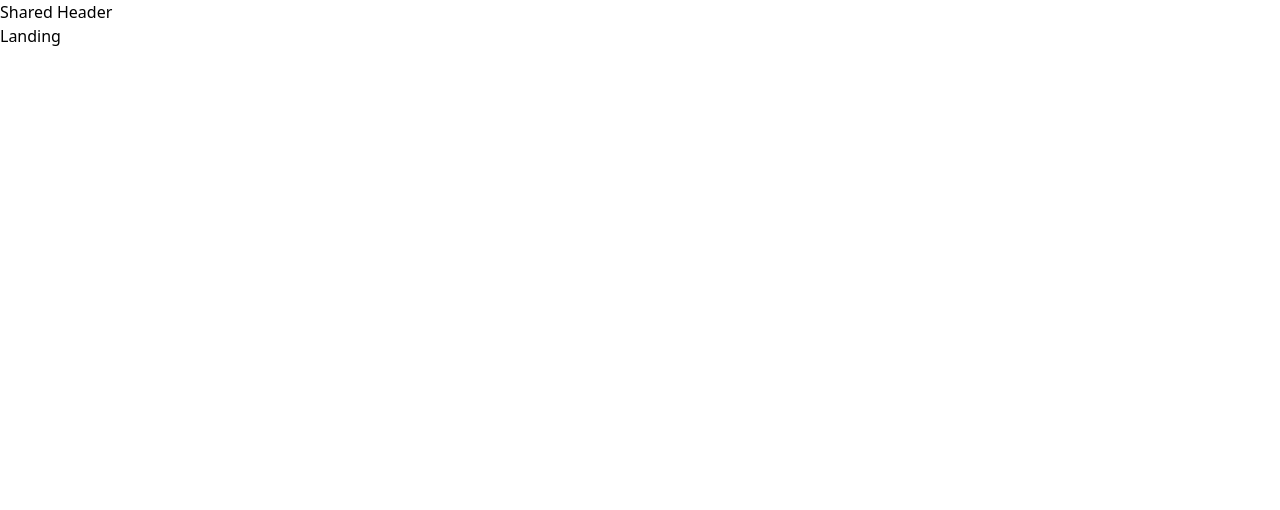
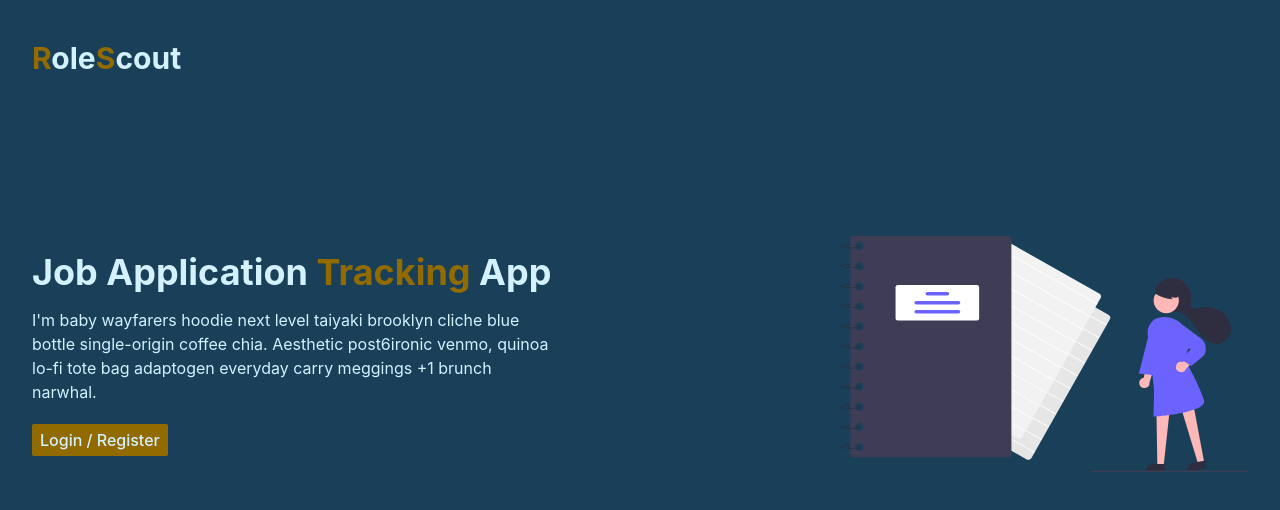
Before and after one commit to S-Abdullahi/role-scout, a React (Create React App) app: page / in a window 1280 px wide. Shown: the top 510 px of the page. Built offline with nearby package versions, Linux system fonts and the light colour scheme.

Commit message:
landing page

```diff
--- a/public/index.html
+++ b/public/index.html
@@ -7,7 +7,7 @@
     <meta name="theme-color" content="#000000" />
     <meta
       name="description"
-      content="Web site created using create-react-app"
+      content="App created to track job applications for those looking forward to secure a new job role"
     />
     <link rel="apple-touch-icon" href="%PUBLIC_URL%/logo192.png" />
     <!--
@@ -24,7 +24,7 @@
       work correctly both with client-side routing and a non-root public URL.
       Learn how to configure a non-root public URL by running `npm run build`.
     -->
-    <title>React App</title>
+    <title>Role Scout</title>
   </head>
   <body>
     <noscript>You need to enable JavaScript to run this app.</noscript>
--- a/src/App.js
+++ b/src/App.js
@@ -6,16 +6,14 @@ function App() {
   return (
     <BrowserRouter>
       <Routes>
-      <Route path="/" element={<SharedHeader/>}>
-        <Route index path="" element={<Landing />} />
-        <Route path="add-jobs" element={<AddJobs />} />
-        <Route path="all-jobs" element={<AllJobs />} />
-        <Route path="dashboard" element={<Home />} />
-      </Route>
-      <Route path="*" element={<Error/>}/>
-
+        <Route path="/" element={<Landing />} />
+        <Route path="/" element={<SharedHeader />}>
+          <Route path="add-jobs" element={<AddJobs />} />
+          <Route path="all-jobs" element={<AllJobs />} />
+          <Route path="dashboard" element={<Home />} />
+        </Route>
+        <Route path="*" element={<Error />} />
       </Routes>
-
     </BrowserRouter>
   );
 }
--- a/src/index.css
+++ b/src/index.css
@@ -2,7 +2,13 @@
 @tailwind components;
 @tailwind utilities;
 
-/* body {
+*{
+  padding: 0;
+  margin: 0;
+  box-sizing: border-box;
+}
+body {
+  padding: 0;
   margin: 0;
   font-family: -apple-system, BlinkMacSystemFont, 'Segoe UI', 'Roboto', 'Oxygen',
     'Ubuntu', 'Cantarell', 'Fira Sans', 'Droid Sans', 'Helvetica Neue',
@@ -14,4 +20,4 @@
 code {
   font-family: source-code-pro, Menlo, Monaco, Consolas, 'Courier New',
     monospace;
-} */
+}
--- a/src/pages/Landing.js
+++ b/src/pages/Landing.js
@@ -1,9 +1,38 @@
-import React from 'react'
+import React from "react";
+import { Link } from "react-router-dom";
+import landing from '../assets/landing.svg'
 
 const Landing = () => {
   return (
-    <div>Landing</div>
-  )
-}
+    <div className=" bg-[#194058] h-screen px-8 ">
+      <div className="pt-10 text-3xl font-bold text-[#d3f1ff]">
+        {" "}
+        <span className="text-[#926b00]">R</span>ole
+        <span className="text-[#926b00]">S</span>cout
+      </div>
+      <div className="pt-20 md:pt-40 flex flex-col-reverse md:flex-row items-center gap-4">
+        <div>
+          <h1 className="text-3xl sm:text-4xl font-bold text-[#d3f1ff]">
+            Job Application <span className="text-[#926b00]">Tracking</span> App
+          </h1>
+          <p className="text-[#d3f1ff] w-full lg:w-2/3 leading-6 mt-4">
+            I'm baby wayfarers hoodie next level taiyaki brooklyn cliche blue
+            bottle single-origin coffee chia. Aesthetic post6ironic venmo,
+            quinoa lo-fi tote bag adaptogen everyday carry meggings +1 brunch
+            narwhal.
+          </p>
+          <Link to="dashboard">
+            <button className="mt-5 px-2 py-1  bg-[#926b00] rounded-sm font-medium text-[#d3f1ff]">
+              Login / Register
+            </button>
+          </Link>
+        </div>
+        <div className="">
+          <img src={landing} alt="tracking"/>
+        </div>
+      </div>
+    </div>
+  );
+};
 
-export default Landing
+export default Landing;
```
Also changed, not shown: src/assets/landing.svg (added).
